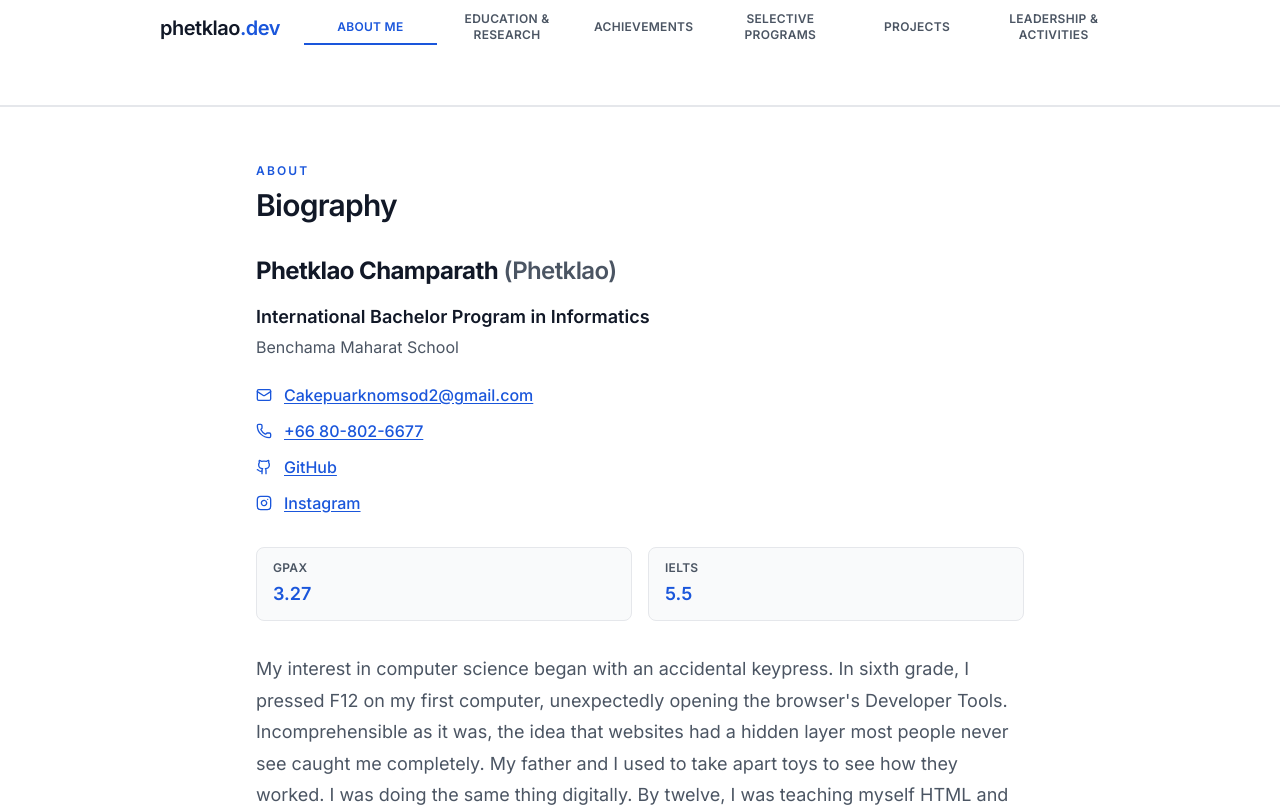
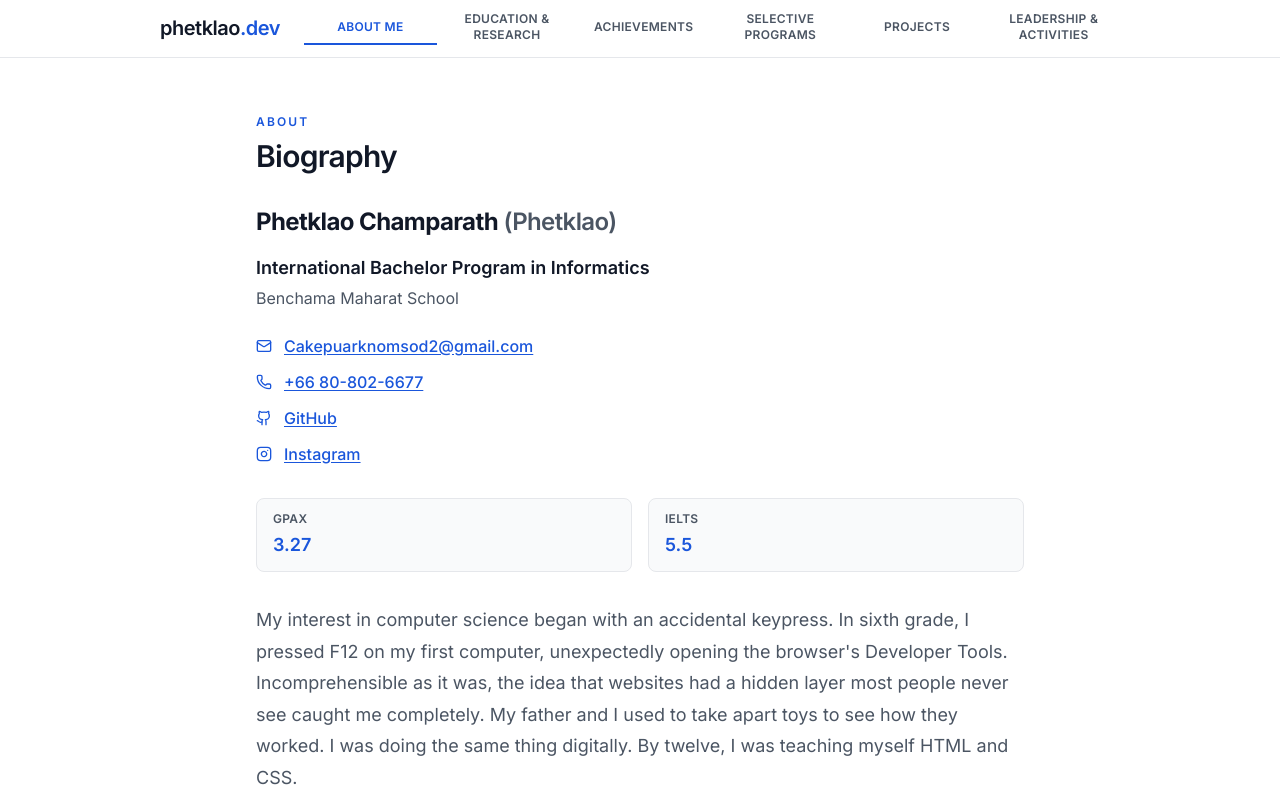
Before and after one commit to Cakenomsod/phetklaodev, a Next.js app: page /portfolio in a window 1280 px wide. Shown: the top 807 px of the page. Built offline with nearby package versions, Linux system fonts and the light colour scheme.

Commit message:
feat: remove PortfolioHeader from PortfolioPage, add date display to achievements, mark achievement as featured

```diff
--- a/src/app/portfolio/page.tsx
+++ b/src/app/portfolio/page.tsx
@@ -38,7 +38,6 @@ export default function PortfolioPage() {
     <>
       <PortfolioNavbar activeTab={activeTab} onTabChange={setActiveTab} />
       <main className="flex-1 bg-white">
-        <PortfolioHeader />
 
         {isMounted && (
           <>
--- a/src/components/portfolio/PortfolioAchievements.tsx
+++ b/src/components/portfolio/PortfolioAchievements.tsx
@@ -39,6 +39,7 @@ export default function PortfolioAchievements({
                   </span>
                 )}
               </div>
+
               <time
                 dateTime={item.date}
                 className="text-sm font-medium text-[var(--portfolio-muted)]"
--- a/src/data/portfolioData.ts
+++ b/src/data/portfolioData.ts
@@ -152,7 +152,7 @@ export const portfolioData: PortfolioData = {
       date: "August 30, 2025",
       badge: "Cyber Security",
       description: "Participated in Thailand's premier national cybersecurity championship (57 of 518 Teams). Tackled complex live security challenges including cryptographic and vulnerability analysis under strict time limits.",
-      featured: false
+      featured: true
     },
     {
       id: "ach-3",
```
